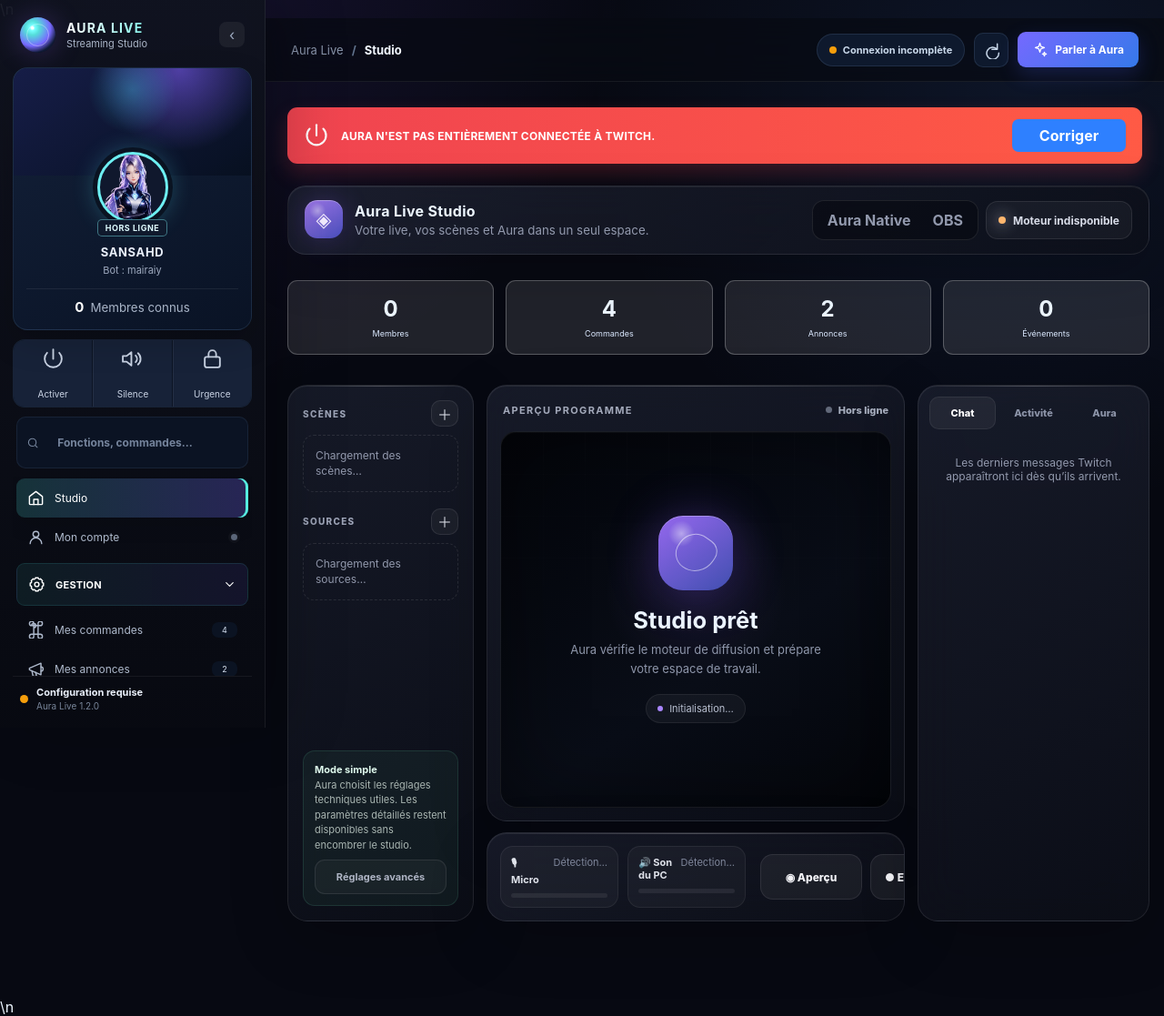
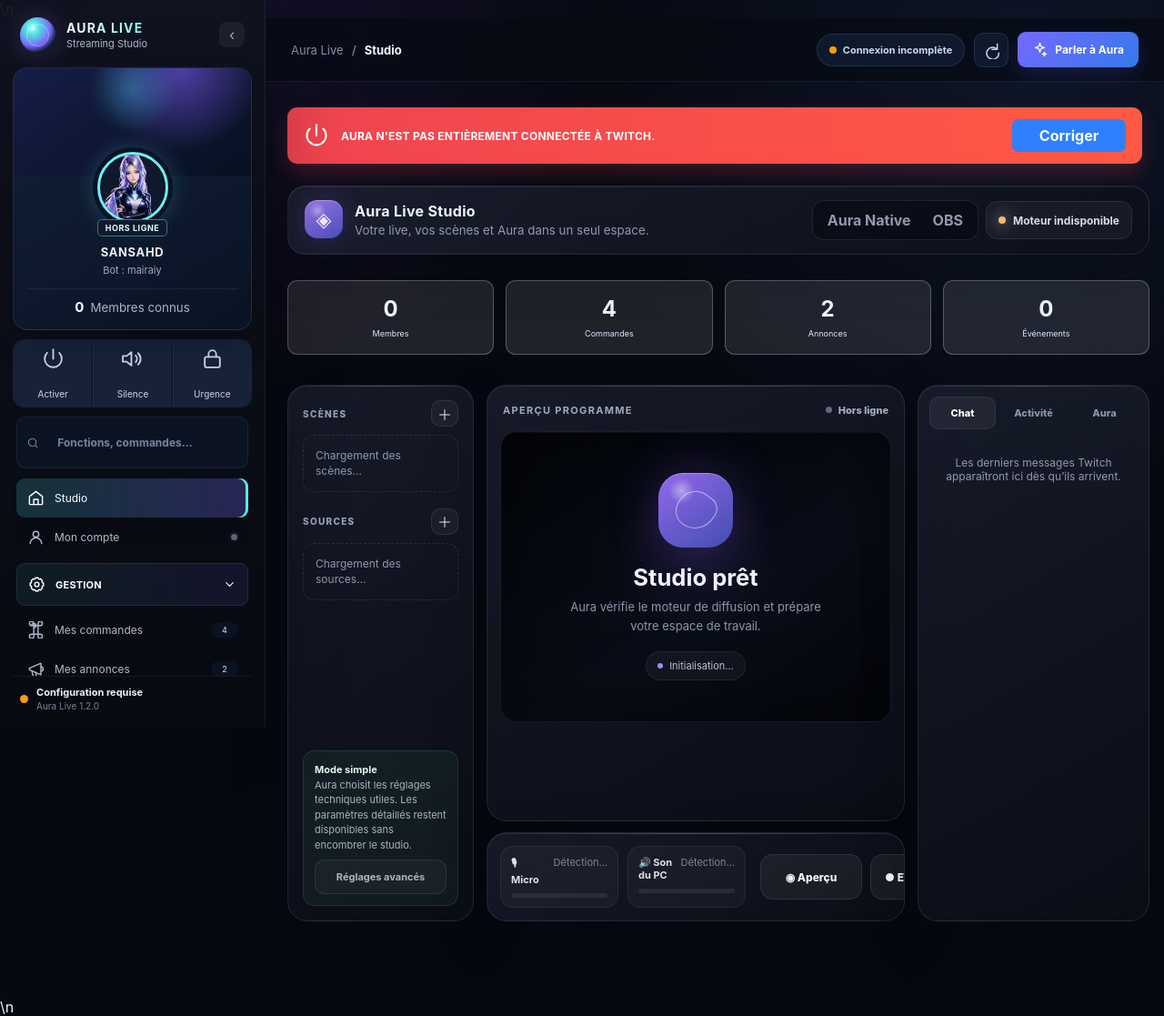
Before and after one commit to XDSawyerLoL/Auralive, a FastAPI app: page / in a window 1280 px wide. Shown: the whole page at 91% size. Run offline with FastAPI, Linux system fonts and the light colour scheme; data comes from the database, SQL or seed files in the repository; data that the repository does not hold is empty.

Commit message:
Aura Studio: keep preview canvas geometry exact

```diff
--- a/app/web/static/aura-studio.css
+++ b/app/web/static/aura-studio.css
@@ -399,8 +399,9 @@ body {
 
 .studio-stage {
   position: relative;
-  min-height: 380px;
-  flex: 1;
+  min-height: 320px;
+  width: 100%;
+  flex: 0 0 auto;
   overflow: hidden;
   border-radius: 18px;
   background:
```
